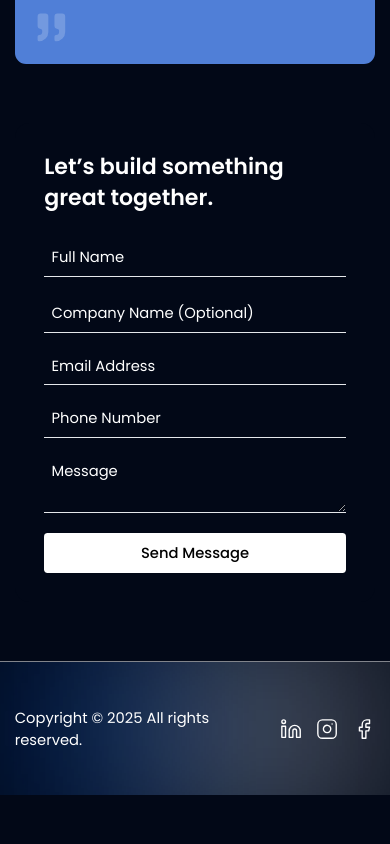
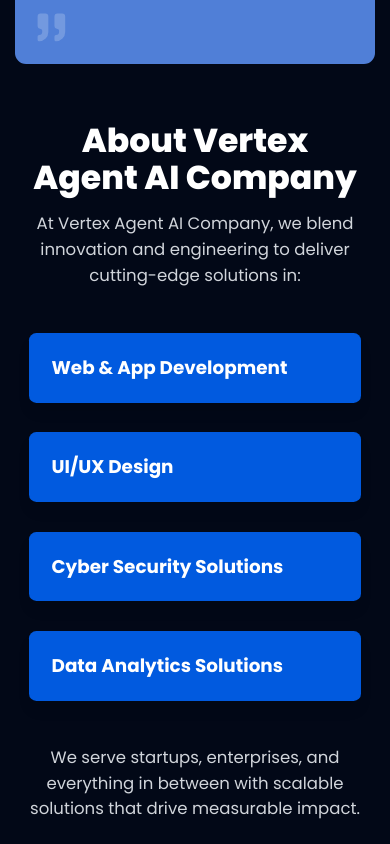
Before and after one commit to remeessalam/vertex, a React (Create React App) app: page /web-development in a window 390 px wide. Shown: the part 9740-10584 px from the top of the page. Before the commit the page ends 10535 px from the top, so only its background shows below. Built offline with nearby package versions, Linux system fonts and the light colour scheme.

Commit message:
changes completed

```diff
--- a/src/components/Testimonials.jsx
+++ b/src/components/Testimonials.jsx
@@ -49,11 +49,17 @@
       },
     ]
   );
+  // const commonTrustSignals = [
+  //   "Leading Staff Augmentation Providers",
+  //   "Best Software Development Firms",
+  //   "Premier AI Development Experts",
+  //   "Top App Development Agencies",
+  // ];
   const commonTrustSignals = [
-    "Leading Staff Augmentation Providers",
-    "Best Software Development Firms",
-    "Premier AI Development Experts",
-    "Top App Development Agencies",
+    "End-to-End Delivery: From Ideation to Deployment",
+    "Cutting-Edge Tech Stack Across AI, Web, and Mobile",
+    "Obsessed with UI/UX That Converts and Performs",
+    "Client-First Approach with Transparent Communication",
   ];
   const appTrustSignals = [
     "Trusted by Startups and Enterprises Alike",
--- a/src/pages/AboutUs.jsx
+++ b/src/pages/AboutUs.jsx
@@ -11,9 +11,9 @@
 const ContactForm = lazy(() => import("../components/ContactForm"));
 const WorkProcess = lazy(() => import("../components/WorkProcess"));
 const Testimonials = lazy(() => import("../components/Testimonials"));
-const ServicesWeProvide = lazy(() =>
-  import("../components/website/ServicesWeProvide")
-);
+// const ServicesWeProvide = lazy(() =>
+//   import("../components/website/ServicesWeProvide")
+// );
 
 const AboutUs = () => {
   return (
@@ -41,7 +41,7 @@
         </div>
       </section>
       <AboutCompany />
-      <ServicesWeProvide />
+      {/* <ServicesWeProvide /> */}
       <section className="bg-[#F7F7F9]">
         <Testimonials />
       </section>
--- a/src/pages/Cybersecurity.jsx
+++ b/src/pages/Cybersecurity.jsx
@@ -76,6 +76,56 @@
         </div>
       </section>
       <ContactForm headline="Book A Free Consultation" />
+      {/* <div className="py-16 px-4 sm:px-6 lg:px-8  text-white">
+        <div className="wrapper">
+          <div className="text-center mb-12">
+            <h2 className="text-4xl font-extrabold mb-4" data-aos="fade-up">
+              About Vertex Agent AI Company
+            </h2>
+            <p
+              className="text-lg text-gray-300 max-w-2xl mx-auto"
+              data-aos="fade-up"
+              data-aos-delay="100"
+            >
+              At Vertex Agent AI Company, we blend innovation and engineering to
+              deliver cutting-edge solutions in:
+            </p>
+          </div>
+
+          <div className="grid grid-cols-1 sm:grid-cols-2 lg:grid-cols-2 gap-8">
+            {[
+              "Web & App Development",
+              "UI/UX Design",
+              "Cyber Security Solutions",
+              "Data Analytics Solutions",
+            ].map((service, index) => (
+              <div
+                key={index}
+                className="bg-primary p-6 rounded-lg shadow-lg hover:bg-blue-700 transition duration-300"
+                data-aos="fade-up"
+                data-aos-delay={`${index * 100}`}
+              >
+                <h3 className="text-xl font-bold">{service}</h3>
+              </div>
+            ))}
+          </div>
+
+          <div
+            className="text-center mt-12"
+            data-aos="fade-up"
+            data-aos-delay="400"
+          >
+            <p className="text-lg text-gray-300">
+              We serve startups, enterprises, and everything in between with
+              scalable solutions that drive measurable impact.
+            </p>
+          </div>
+        </div>
+      </div> */}
+      <LandingServices page={"cybersecurity"} />
+      <WhyWorkWithUsCyberSecurity />
+      <StatsCounter />
+      <SectorsScroller />
       <div className="py-16 px-4 sm:px-6 lg:px-8  text-white">
         <div className="wrapper">
           <div className="text-center mb-12">
@@ -122,10 +172,6 @@
           </div>
         </div>
       </div>
-      <LandingServices page={"cybersecurity"} />
-      <WhyWorkWithUsCyberSecurity />
-      <StatsCounter />
-      <SectorsScroller />
       <ContactForm id="contact" />
     </>
   );
--- a/src/pages/Home.jsx
+++ b/src/pages/Home.jsx
@@ -99,7 +99,7 @@
               data-aos="fade-up"
               className="flex items-center text-start self-start text-white px-3 py-2 rounded-full border border-white"
             >
-              <CodeXml className="inline mr-2" /> <span>IT & AI Services</span>
+              <CodeXml className="inline mr-2" /> <span>AI & IT Services</span>
             </div>
             <h1 data-aos="fade-up" className="heading text-white">
               Welcome to{" "}
@@ -120,7 +120,7 @@
               {bannerServices.map((item) => (
                 <div
                   key={item.id}
-                  className="p-5 rounded-xl bg-secondary/60 backdrop-blur-md lg:hover:bg-primary/60 text-white space-y-4 transition-all duration-300"
+                  className="p-5 rounded-xl bg-[#4e535d] backdrop-blur-md lg:hover:bg-primary/60 text-white space-y-4 transition-all duration-300"
                 >
                   <p className="text-xl font-medium">{item.title}</p>
                   <p className="min-h-[6rem]">{item.desc}</p>
@@ -317,6 +317,7 @@
               key={index}
               data-aos="fade-up"
               className={`bg-[${bgColor}] min-h-[50vh] relative p-5 flex flex-col-reverse md:flex-row items-center gap-4 rounded-xl overflow-hidden`}
+              style={{ backgroundColor: bgColor }}
             >
               <div className="flex flex-col md:w-8/12 lg:w-9/12 z-10">
                 <div className="md:px-[2.5rem]">
--- a/src/pages/LandingPage.jsx
+++ b/src/pages/LandingPage.jsx
@@ -282,7 +282,52 @@
           ))}
         </div>
       </section>
+      <div className="py-[4rem] px-4 sm:px-6 lg:px-8  text-white">
+        <div className="wrapper">
+          <div className="text-center mb-12">
+            <h2 className="text-4xl font-extrabold mb-4" data-aos="fade-up">
+              About Vertex Agent AI Company
+            </h2>
+            <p
+              className="text-lg text-gray-300 max-w-2xl mx-auto"
+              data-aos="fade-up"
+              data-aos-delay="100"
+            >
+              At Vertex Agent AI Company, we blend innovation and engineering to
+              deliver cutting-edge solutions in:
+            </p>
+          </div>
 
+          <div className="grid grid-cols-1 sm:grid-cols-2 lg:grid-cols-2 gap-8">
+            {[
+              "Web & App Development",
+              "UI/UX Design",
+              "Cyber Security Solutions",
+              "Data Analytics Solutions",
+            ].map((service, index) => (
+              <div
+                key={index}
+                className="bg-primary p-6 rounded-lg shadow-lg hover:bg-blue-700 transition duration-300"
+                data-aos="fade-up"
+                data-aos-delay={`${index * 100}`}
+              >
+                <h3 className="text-xl font-bold">{service}</h3>
+              </div>
+            ))}
+          </div>
+
+          <div
+            className="text-center mt-12"
+            data-aos="fade-up"
+            data-aos-delay="400"
+          >
+            <p className="text-lg text-gray-300">
+              We serve startups, enterprises, and everything in between with
+              scalable solutions that drive measurable impact.
+            </p>
+          </div>
+        </div>
+      </div>
       <ContactForm id="contact" />
     </>
   );
```
